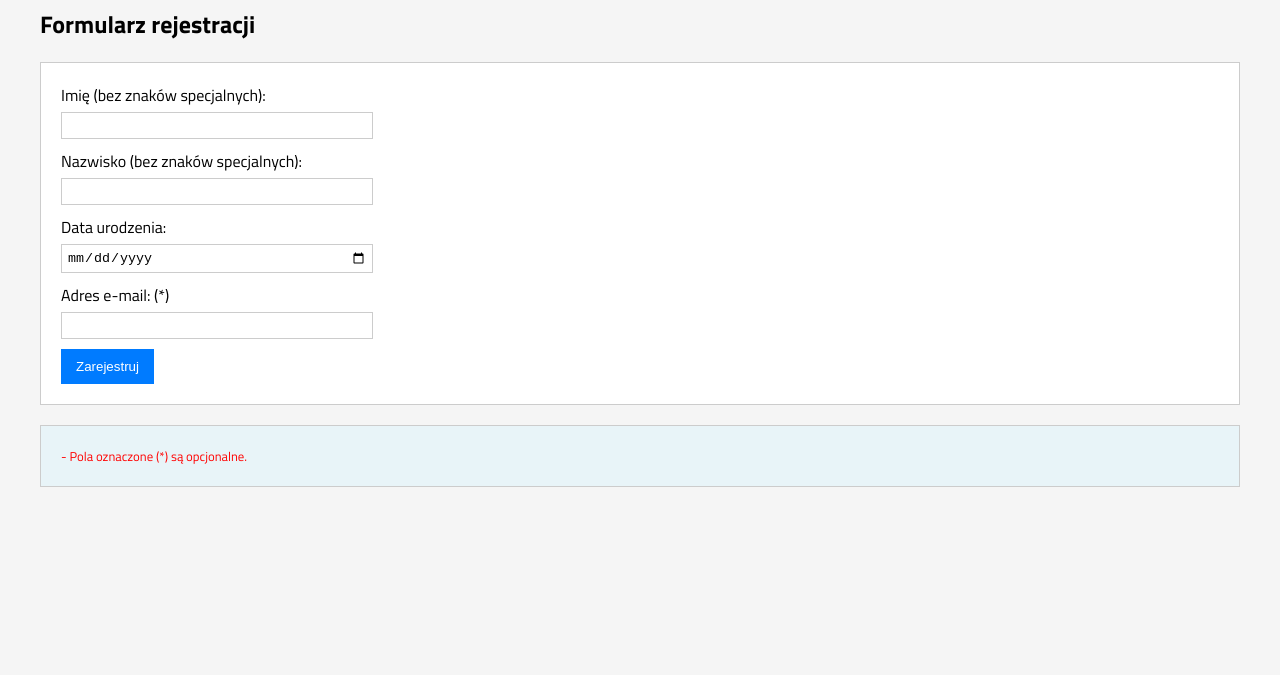
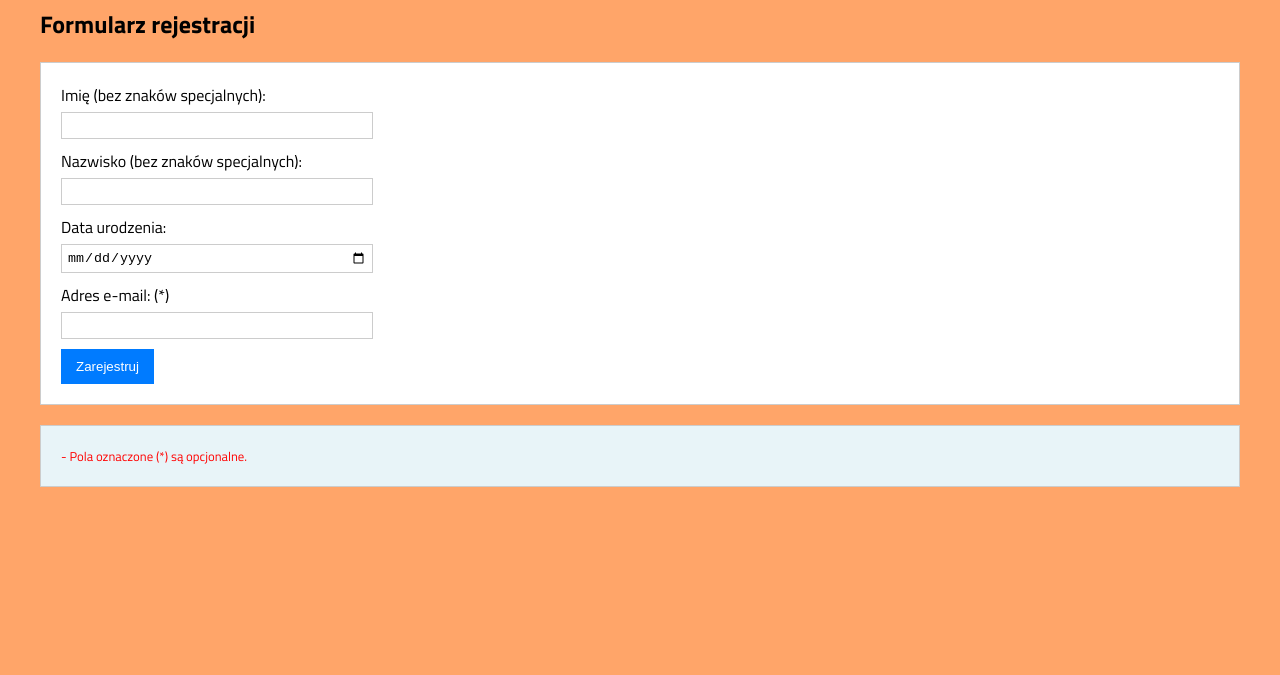
Before and after one commit to KrzysztofMaj-s18533/KrzysztofMaj-s18533.github.io, a plain HTML site: page index.html in a window 1280 px wide. Shown: the part 125-800 px from the top of the page. Drawn offline with Linux system fonts and the light colour scheme.

Commit message:
modified background in css

```diff
--- a/styles.css
+++ b/styles.css
@@ -4,7 +4,7 @@ body {
     font-family: 'Titillium Web', sans-serif;
     margin: 20px;
     padding: 20px;
-    background-color: #f5f5f5;
+    background-color: #ff9a57e3;
 }
 
 form {
```
